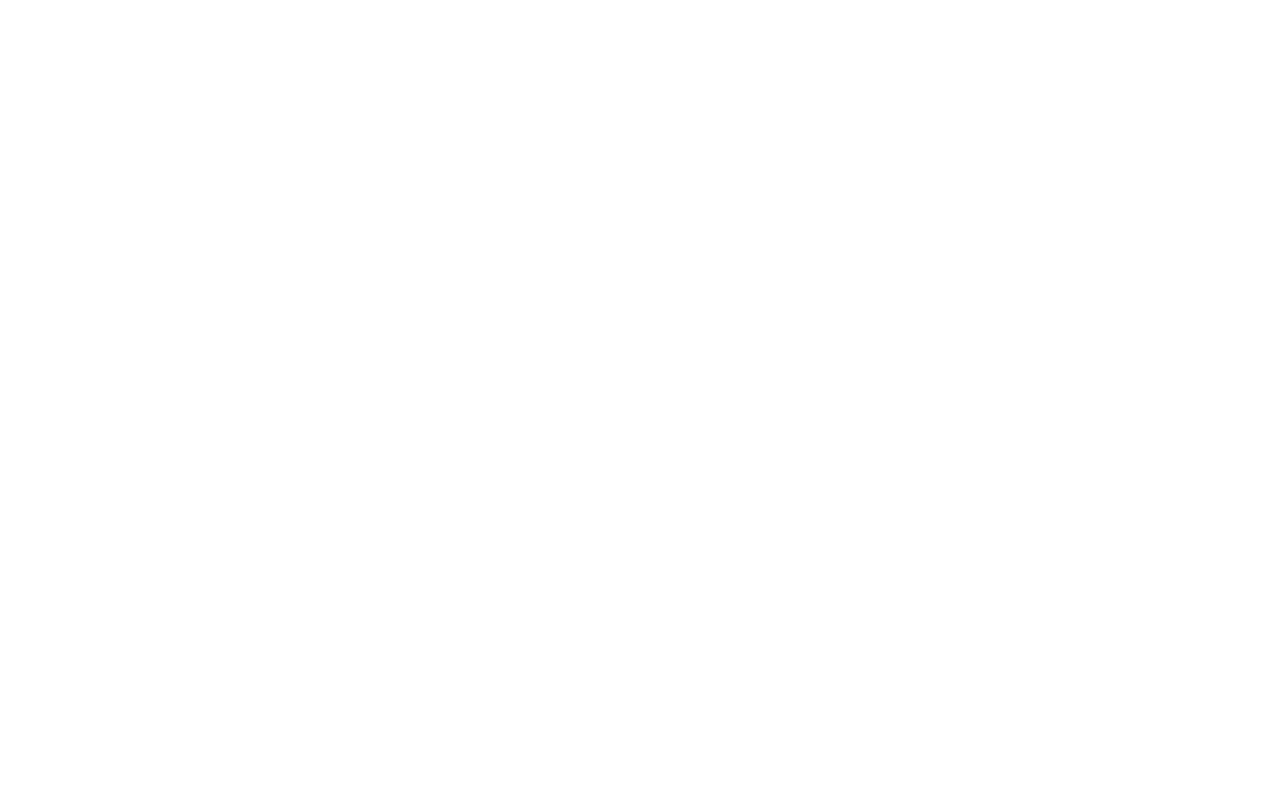
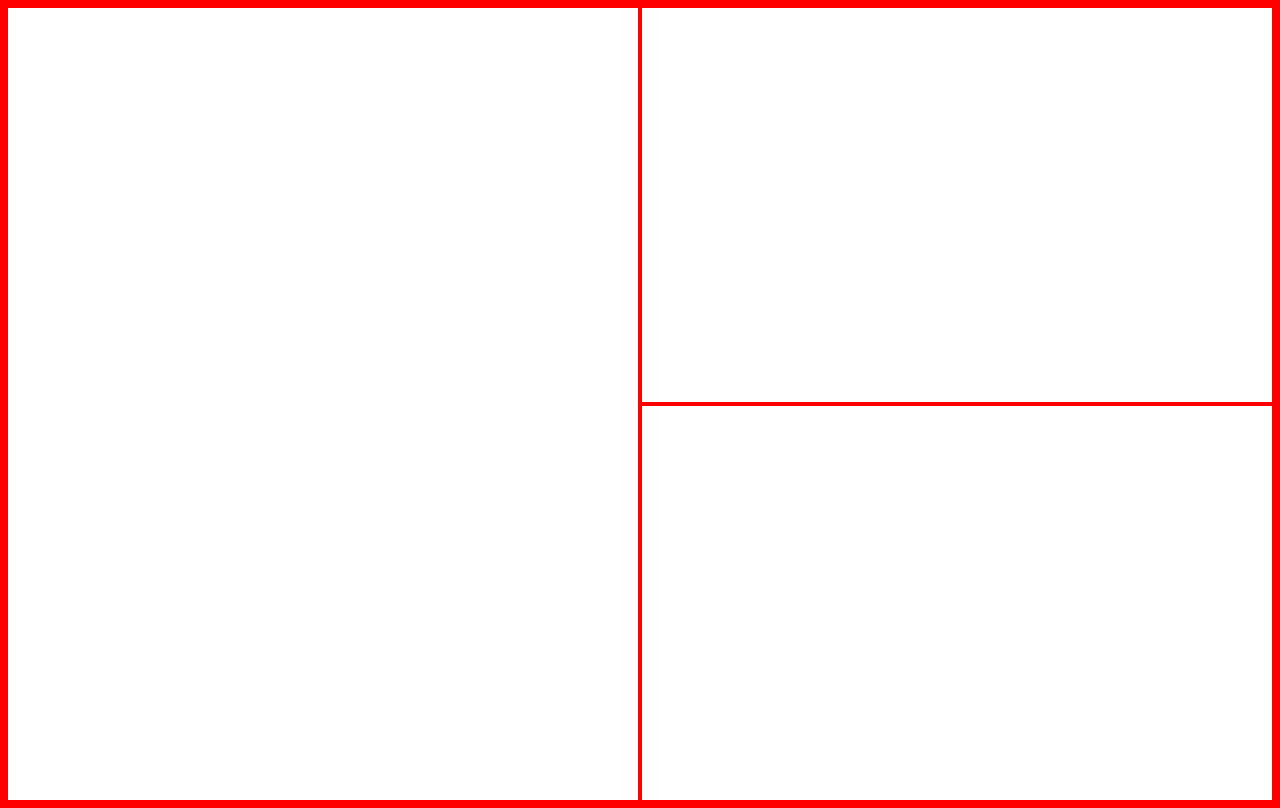
Before and after one commit to SarahDavis2/admin-dashboard, a plain HTML site: page index.html in a window 1280 px wide. Drawn offline with nearby package versions, Linux system fonts and the light colour scheme.

Commit message:
Feat: basic layout

```diff
--- a/index.html
+++ b/index.html
@@ -8,6 +8,10 @@
     <title>Admin Dashboard</title>
 </head>
 <body>
-
+    <div class="grid-container">
+        <div class="sidebar"></div>
+        <div class="header"></div>
+        <div class="main-content"></div>
+    </div>
 </body>
 </html>
--- a/style/style.css
+++ b/style/style.css
@@ -0,0 +1,24 @@
+* {
+    /* Testing */
+    border: 2px solid red;
+}
+
+.grid-container {
+    display: grid;
+    grid:
+        "sidebar header"
+        "sidebar main-content";
+    height: 100vh;
+}
+
+.sidebar {
+    grid-area: sidebar;
+}
+
+.header {
+    grid-area: header;
+}
+
+.main-content {
+    grid-area: main-content;
+}
```
Also changed, not shown: dashboard-project.png (added).
